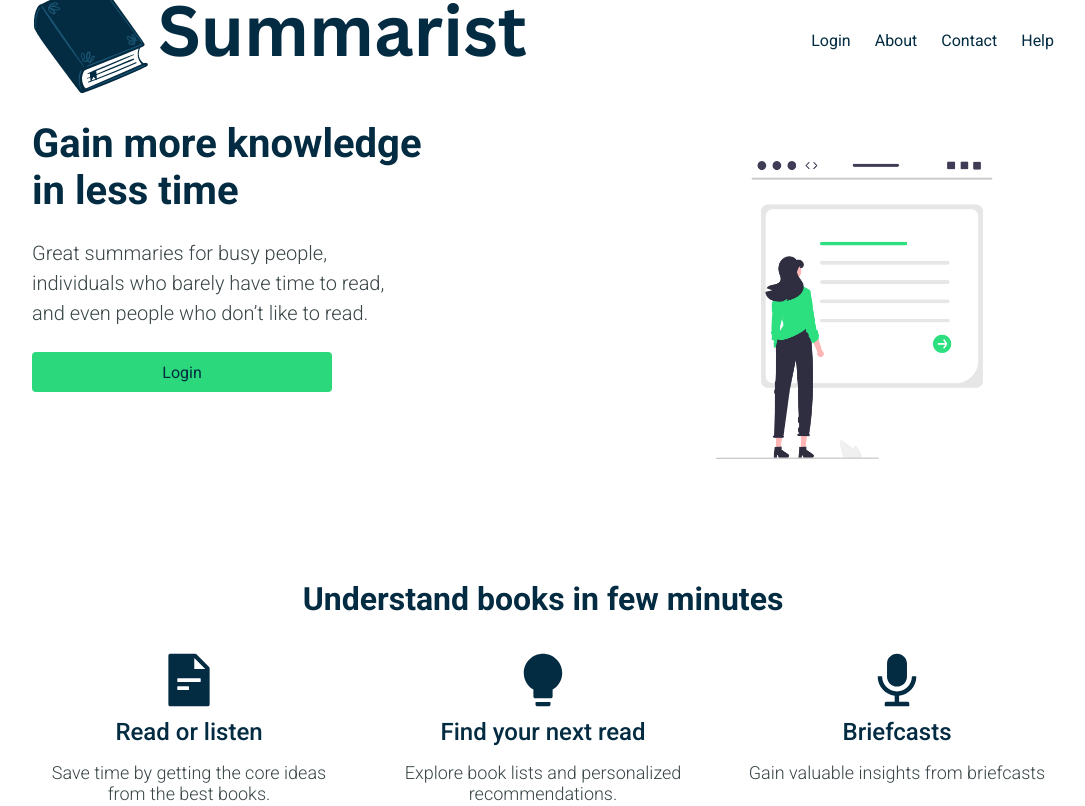
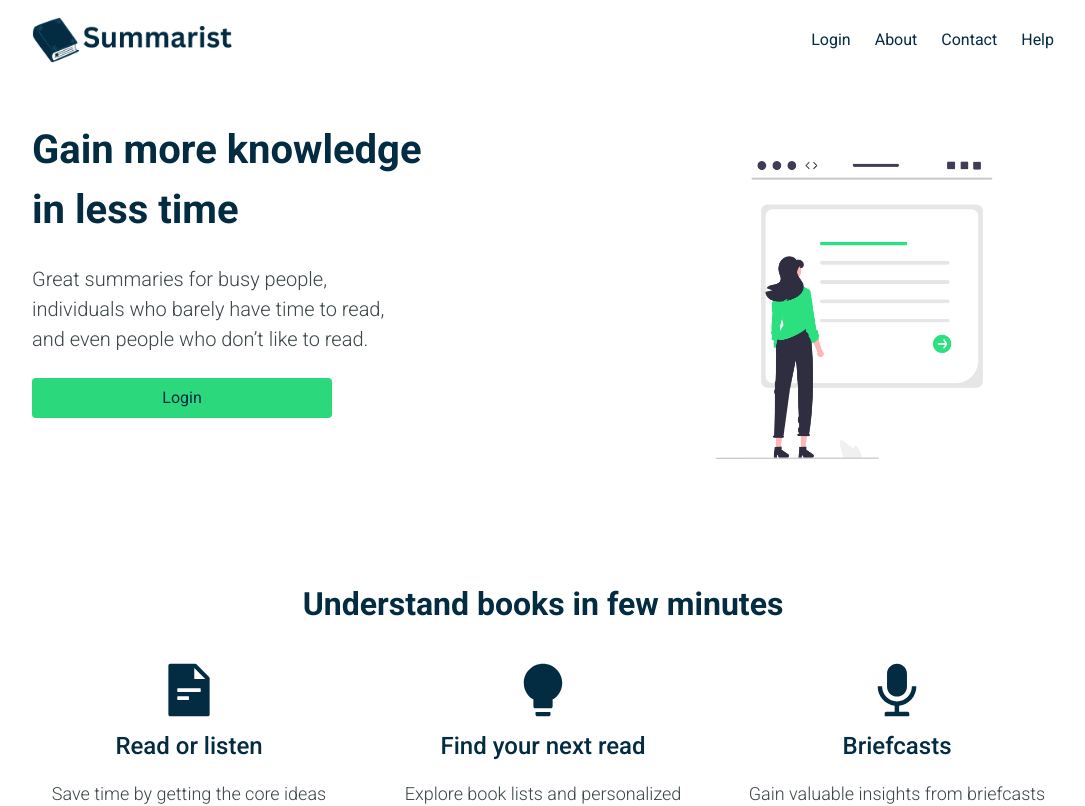
Before and after one commit to TheAhmedJoy/ahmed-ali-summarist, a Next.js app: page / in a window 1280 px wide. Shown: the top 806 px of the page, without its empty margins (97-1182 px from the left). Built offline with nearby package versions, Linux system fonts and the light colour scheme.

Commit message:
Temporary tailwind omission

```diff
--- a/app/globals.css
+++ b/app/globals.css
@@ -1,4 +1,24 @@
 @import url("https://fonts.googleapis.com/css2?family=Roboto:wght@100;300;400;500;700;900&display=swap");
+@import "tailwindcss";
+
+:root {
+  --background: #ffffff;
+  --foreground: #171717;
+}
+
+@theme inline {
+  --color-background: var(--background);
+  --color-foreground: var(--foreground);
+  --font-sans: var(--font-geist-sans);
+  --font-mono: var(--font-geist-mono);
+}
+
+@media (prefers-color-scheme: dark) {
+  :root {
+    --background: #0a0a0a;
+    --foreground: #ededed;
+  }
+}
 
 * {
   margin: 0;
```
